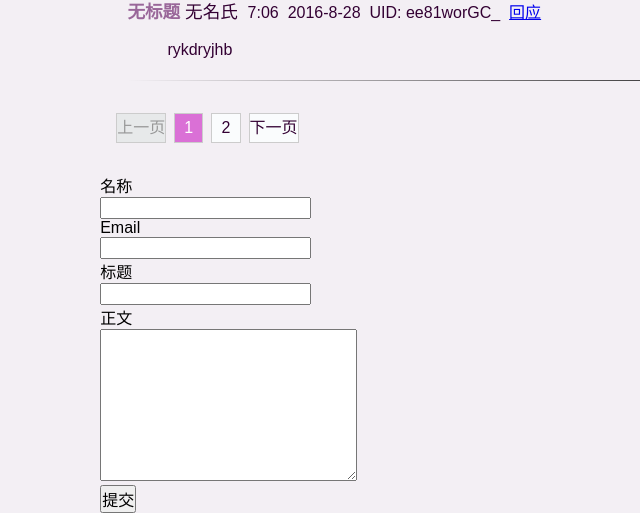
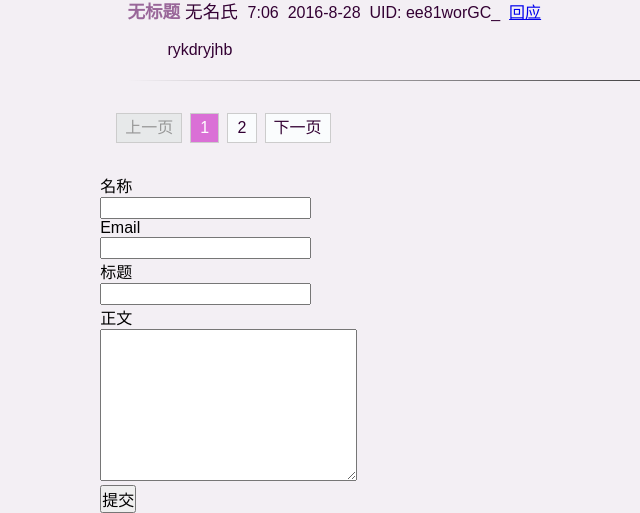
Before and after one commit to SovietVsAllies/hit-chan, a Django app: page /forum/b/1/1/ in a window 1280 px wide. Shown: the part 1990-2503 px from the top of the page, without its empty margins (79-719 px from the left). Run offline with Django 3.2, Linux system fonts and the light colour scheme; data comes from the database, SQL or seed files in the repository; some libraries are stand-ins or nearby versions.

Commit message:
button modified

```diff
--- a/forum/static/forum/css/hc-thread-main.css
+++ b/forum/static/forum/css/hc-thread-main.css
@@ -89,6 +89,8 @@ body {
 	display: inline-block;
 	height: 100%;
 	width: 100%;
+	padding: 0 8px;
+	box-sizing: border-box;
 	text-decoration: none;
 }
 
@@ -104,6 +106,8 @@ body {
 
 .hc-page-disabled span {
 	background-color: #e7e9ea;
+	padding: 0 8px;
+	box-sizing: border-box;
 	color: #989898;
 }
 
```
